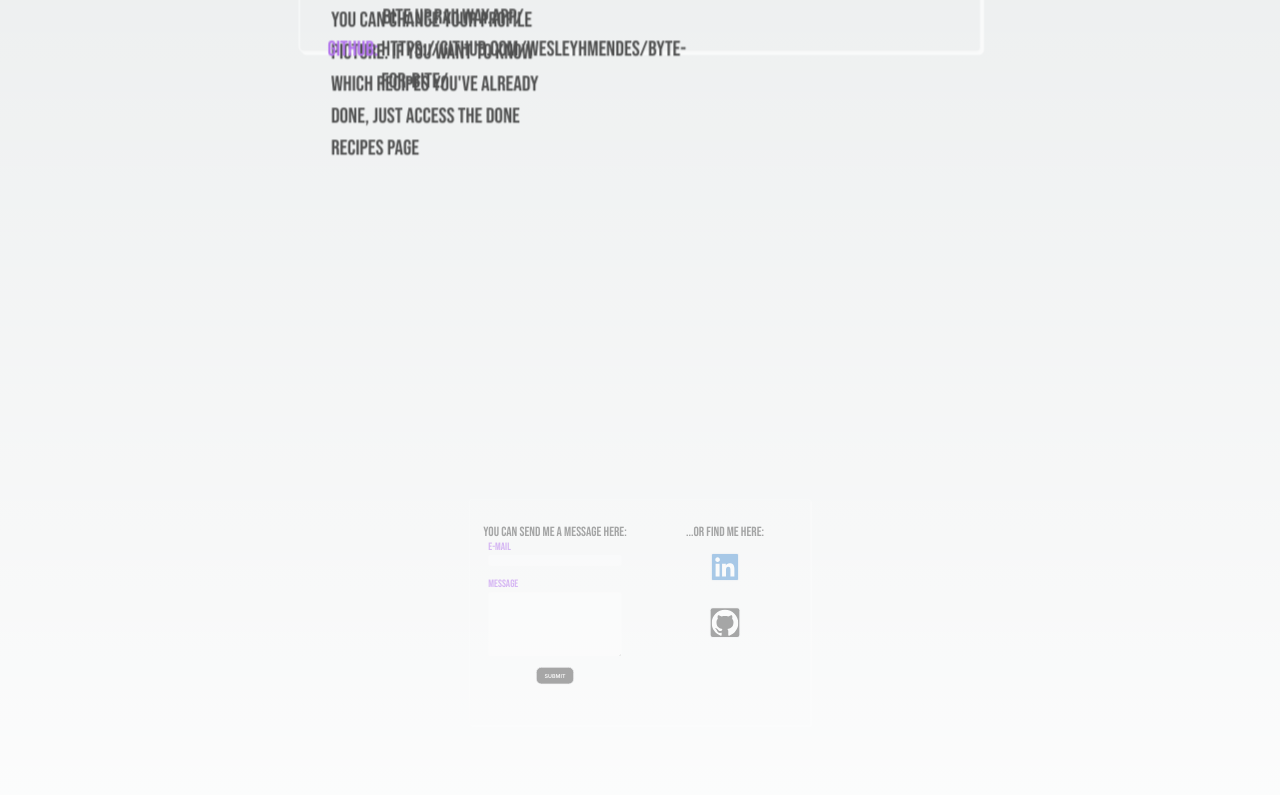
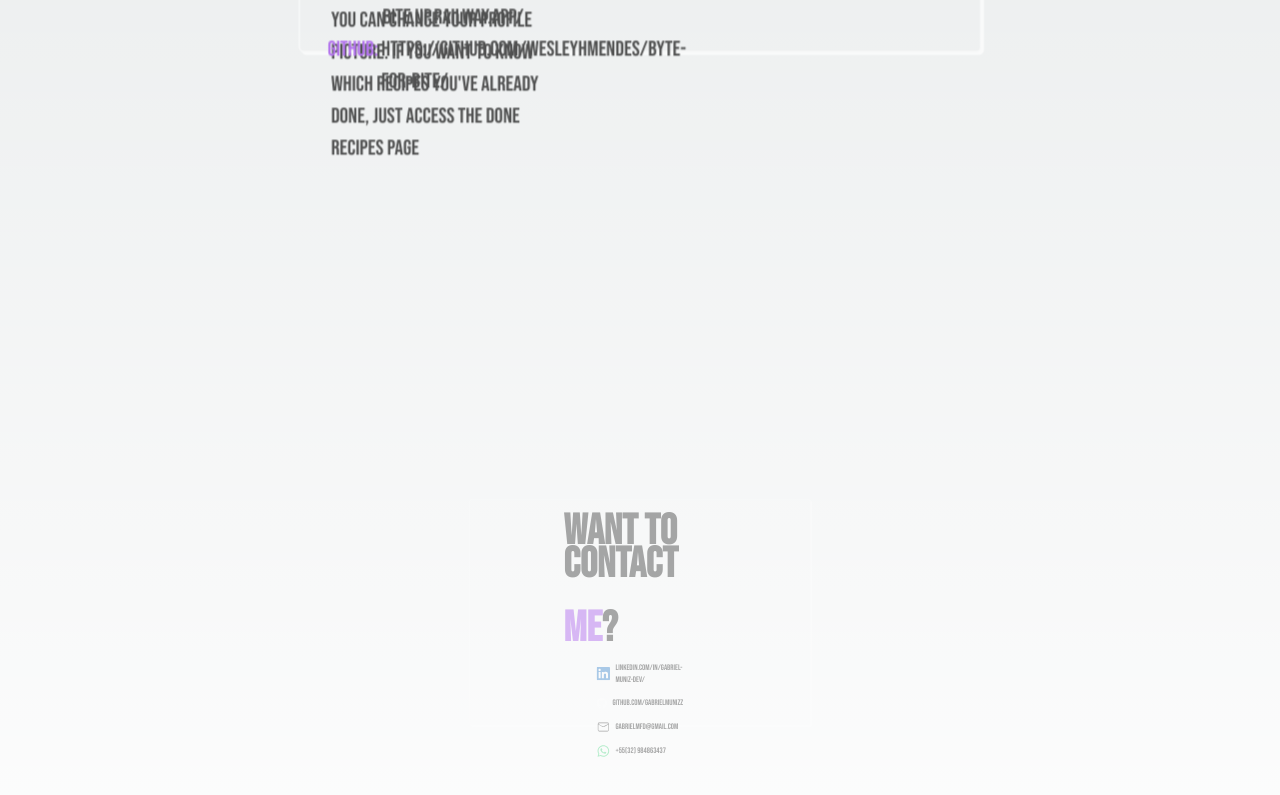
Before and after one commit to GabrielMunizz/porfolio2, a Next.js app: page / in a window 1280 px wide. Shown: the part 1401-2196 px from the top of the page. Built offline with nearby package versions, Linux system fonts and the light colour scheme.

Commit message:
Fix: conserto na página ContactMe

```diff
--- a/src/app/pages/AboutMe.tsx
+++ b/src/app/pages/AboutMe.tsx
@@ -26,7 +26,7 @@ export default function AboutMe() {
           alt="Gabriel's picture"
         />
       </div>
-      <div className="flex flex-col justify-center items-center absolute w-full bottom-0">
+      <div className="flex flex-col justify-center items-center absolute w-full bottom-0 z-20">
         <Stacks />
         <DownloadCV />
       </div>
--- a/src/app/pages/ContactMe.tsx
+++ b/src/app/pages/ContactMe.tsx
@@ -1,15 +1,14 @@
 import Container from "@/components/Container";
 import { useContext } from "react";
 import PorfolioContext from "../context/PortfolioContext";
-import SendMe from "@/components/SendMe";
+
 import FindMe from "@/components/FindMe";
 
 export default function ContactMe() {
   const { contactMeRef } = useContext(PorfolioContext);
   return (
     <Container containerRef={contactMeRef}>
-      <div className="flex flex-row justify-around items-center w-[100%] h-[100%]">
-        <SendMe />
+      <div className="flex flex-row justify-center items-center w-[100%] h-[100%]">
         <FindMe />
       </div>
     </Container>
--- /dev/null
+++ b/src/components/ExternalLink.tsx
@@ -0,0 +1,26 @@
+import { ReactNode } from "react";
+
+type ExternalLinkProps = {
+  children: ReactNode;
+  text: string;
+  link: string;
+};
+
+export default function ExternalLink({
+  children,
+  text,
+  link,
+}: ExternalLinkProps) {
+  return (
+    <div className="hover:scale-[1.2] w-[100%] duration-300 justify-center mt-[2rem]">
+      <a
+        className="bebas flex flex-row items-center rounded-md px-2 text-[1.5rem]"
+        href={link}
+        target="_blank"
+      >
+        {children}
+        {text}
+      </a>
+    </div>
+  );
+}
--- a/src/components/FindMe.tsx
+++ b/src/components/FindMe.tsx
@@ -1,12 +1,38 @@
+import ExternalLink from "./ExternalLink";
 import Github from "./Github";
 import LinkedinButton from "./LinkedinButton";
+import { CiMail } from "react-icons/ci";
+import { FaWhatsapp } from "react-icons/fa";
 
 export default function FindMe() {
   return (
-    <div className="flex flex-col justify-start items-center w-[45%] h-[80%]">
-      <h2 className="bebas text-[2.5rem]">...or find me here:</h2>
-      <LinkedinButton />
-      <Github />
+    <div className="flex flex-col justify-start items-center w-[45%] h-full">
+      <div className="mb-[4rem]">
+        <h2 className="bebas text-[8rem] font-bold mb-[-5.8rem]">Want to</h2>
+        <h2 className="bebas text-[8rem] font-bold mb-[-5.8rem]">
+          contact{" "}
+          <span className="bebas text-[8rem] font-bold mb-[-5.8rem] text-purple-600">
+            me
+          </span>
+          ?
+        </h2>
+      </div>
+      <div className="w-[60%]">
+        <LinkedinButton />
+        <Github />
+        <ExternalLink
+          text="gabrielmfd@gmail.com"
+          link="mailto:gabrielmfd@gmail.com"
+        >
+          <CiMail className="text-[2.5rem] mr-4" />
+        </ExternalLink>
+        <ExternalLink
+          text="+55(32) 984863437"
+          link="https://api.whatsapp.com/send?phone=5532984863437"
+        >
+          <FaWhatsapp className="text-[2.5rem] text-[#2cd16e] mr-4" />
+        </ExternalLink>
+      </div>
     </div>
   );
 }
--- a/src/components/Github.tsx
+++ b/src/components/Github.tsx
@@ -2,16 +2,15 @@ import { SiGithub } from "react-icons/si";
 
 export default function Github() {
   return (
-    <div className="flex flex-row hover:scale-[1.2] border-2 rounded-md duration-300 justify-center mt-[5rem]">
-      <button className="p-[0.2rem] bg-[#000] w-[100%] rounded-md justify-center items-center bebas">
-        <a
-          className="flex flex-row text-[3.5rem]"
-          href="https://github.com/GabrielMunizz"
-          target="_blank"
-        >
-          <SiGithub className="text-[5rem] text-[#fff] " />
-        </a>
-      </button>
+    <div className="hover:scale-[1.2] w-[100%] duration-300 justify-center mt-[2rem]">
+      <a
+        className="bebas flex flex-row items-center rounded-md px-2 text-[1.5rem]"
+        href="https://github.com/GabrielMunizz"
+        target="_blank"
+      >
+        <SiGithub className="text-[2.5rem] text-[#fff] mr-4" />
+        github.com/GabrielMunizz
+      </a>
     </div>
   );
 }
--- a/src/components/LinkedinButton.tsx
+++ b/src/components/LinkedinButton.tsx
@@ -2,18 +2,17 @@ import { SiLinkedin } from "react-icons/si";
 
 export default function LinkedinButton() {
   return (
-    <div className="hover:scale-[1.2] w-[30%] duration-300 justify-center mt-[2rem]">
-      <button className="flex flex-row justify-center w-[100%] rounded-md items-center bebas">
+    <div className="hover:scale-[1.2] w-[100%] duration-300 justify-center mt-[2rem]">
       <a
-          className="flex flex-row items-center border-2 rounded-md"
+        className="bebas flex flex-row items-center rounded-md px-2 text-[1.5rem]"
         href="https://www.linkedin.com/in/gabriel-muniz-dev/"
         target="_blank"
       >
-          <div className="bg-[#fff] rounded-lg">
-            <SiLinkedin className="text-[5rem] text-[#0a6ac4]" />
+        <div className="bg-[#fff] rounded-lg mr-4">
+          <SiLinkedin className="text-[2.5rem] text-[#0a6ac4]" />
         </div>
+        linkedin.com/in/gabriel-muniz-dev/
       </a>
-      </button>
     </div>
   );
 }
--- a/src/components/NavBar.tsx
+++ b/src/components/NavBar.tsx
@@ -5,7 +5,7 @@ import PorfolioContext from "@/app/context/PortfolioContext";
 export default function NavBar() {
   const { homeRef, projectsRef, contactMeRef } = useContext(PorfolioContext);
   return (
-    <nav className="flex fixed justify-center items-center w-1/3 border-2 border-white mt-4 min-h-20 rounded-lg bg-black z-20">
+    <nav className="flex fixed justify-center items-center w-1/3 border-2 border-white mt-4 min-h-20 rounded-lg bg-black z-50">
       <ul className="flex flex-row justify-around min-w-full">
         <FlipTab targetRef={homeRef}>Home</FlipTab>
         <FlipTab targetRef={projectsRef}>Projects</FlipTab>
--- a/src/components/SendMe.tsx
+++ /dev/null
@@ -1,19 +0,0 @@
-import TextArea from "./TextArea";
-import TextInput from "./TextInput";
-
-export default function SendMe() {
-  return (
-    <div className="flex flex-col items-center w-[45%] h-[80%]">
-      <form className="flex flex-col items-center w-[100%] h-[100%]" action="">
-        <h3 className="bebas text-[2.5rem]">You can send me a message here:</h3>
-        <div className="flex flex-col justify-center items-center w-[80%] h-[80%]">
-          <TextInput>E-mail</TextInput>
-          <TextArea>Message</TextArea>
-          <button className="mt-[2rem] rounded-2xl border-2 mb-[1rem] bg-black px-6 py-3 font-semibold uppercase text-white transition-all duration-300 hover:text-purple-600 hover:border-purple-600 hover:translate-x-[-4px] hover:translate-y-[-4px] hover:rounded-md hover:shadow-[4px_4px_0px_blueviolet] active:translate-x-[0px] active:translate-y-[0px] active:rounded-2xl active:shadow-none">
-            Submit
-          </button>
-        </div>
-      </form>
-    </div>
-  );
-}
```
Lines whose indentation alone changed are shown as unchanged.
